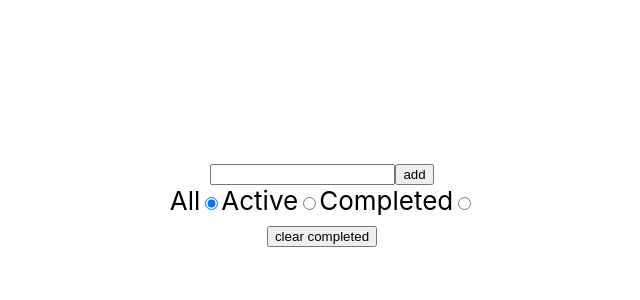
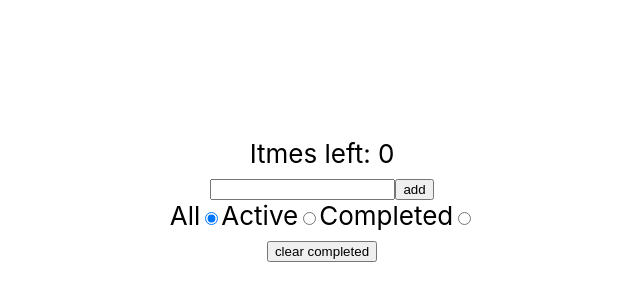
Before and after one commit to MirovaViktoria/todo, a React (Create React App) app: page / in a window 1280 px wide. Shown: the part 200-500 px from the top of the page, without its empty margins (318-958 px from the left). Built offline with nearby package versions, Linux system fonts and the light colour scheme.

Commit message:
Implement select left count

```diff
--- a/src/features/todo/Todo.tsx
+++ b/src/features/todo/Todo.tsx
@@ -1,4 +1,11 @@
-import { addTodoAsync, checkTodoAsync, clearCompletedAsync, fetchTodoAsync, selectTodoItems } from "./todoSlice";
+import {
+addTodoAsync,
+checkTodoAsync,
+clearCompletedAsync,
+fetchTodoAsync,
+selectLeftCount,
+selectTodoItems
+} from "./todoSlice";
 
 import React from "react";
 import { TodoItemsFilterState } from "./models";
@@ -9,6 +16,7 @@ import { useState } from "react";
 
 export function Todo(){
     const items = useAppSelector(selectTodoItems);
+    const itemsLeft = useAppSelector(selectLeftCount);
     let [newText, setNetText] = useState('');
     let dispatch = useAppDispatch();
     useEffect(() => {
@@ -20,6 +28,7 @@ export function Todo(){
         dispatch(fetchTodoAsync(  e.target.value as TodoItemsFilterState))
     }
     return(<div>
+        <div>Itmes left: {itemsLeft}</div>
         <div>
             <input value={newText} onChange={e=>setNetText(e.target.value)}></input>
             <button onClick={e=>{dispatch(addTodoAsync(newText)); setNetText('')}}>add</button>
--- a/src/features/todo/todoSlice.ts
+++ b/src/features/todo/todoSlice.ts
@@ -3,6 +3,7 @@ import { addTodo, checkTodo, clearCompleted, fetchTodos } from './todoAPI';
 import { createAsyncThunk, createSlice } from '@reduxjs/toolkit';
 
 import { RootState } from '../../app/store';
+import { stat } from 'fs';
 
 export enum TodoItemsStatus{
     Idle = 'idle',
@@ -60,6 +61,7 @@ export const addTodoAsync = createAsyncThunk(
 );
 
 export const selectTodoItems = (state: RootState) => state.todo.todoItems;
+export const selectLeftCount = (state: RootState) => state.todo.todoItems.filter(n=>!n.done).length;
 
 
 export const todoSlice = createSlice({
@@ -89,7 +91,8 @@ export const todoSlice = createSlice({
       })
       .addCase(checkTodoAsync.fulfilled, (state,action) => {
         state.status = TodoItemsStatus.Idle;
-        let item = state.todoItems.find(n=>n.id === action.payload.id)
+        let item = state.todoItems.filter(n=>n.id === action.payload.id)
+        item[0].done = action.payload.done;
       })
       .addCase(clearCompletedAsync.pending, (state) => {
         state.status = TodoItemsStatus.Loading;
```
